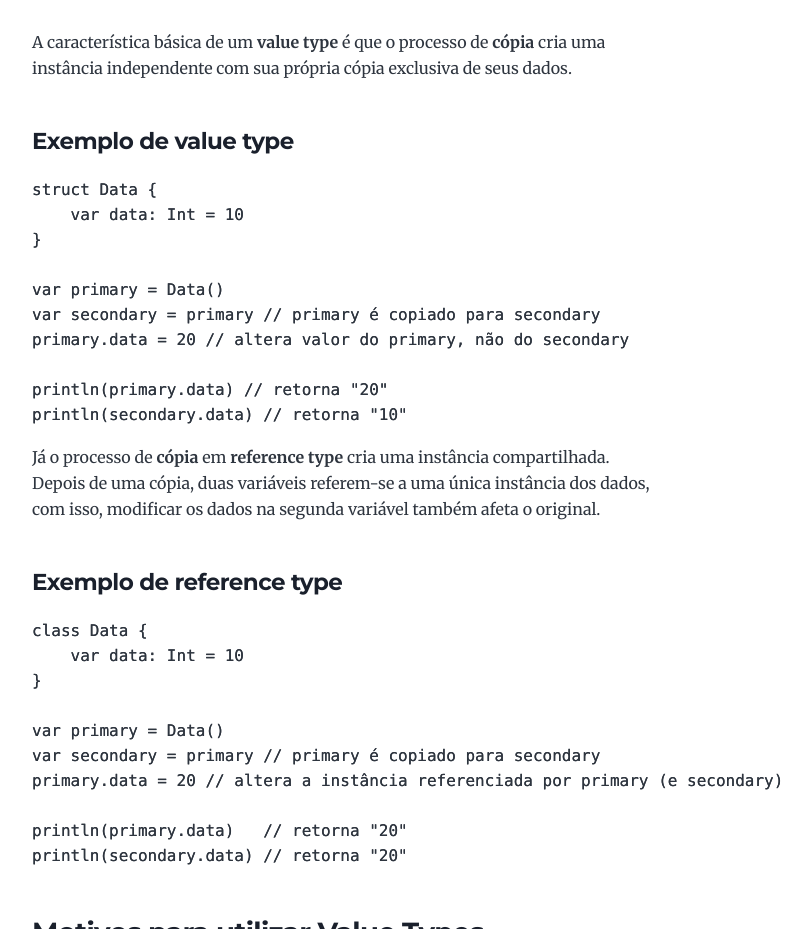
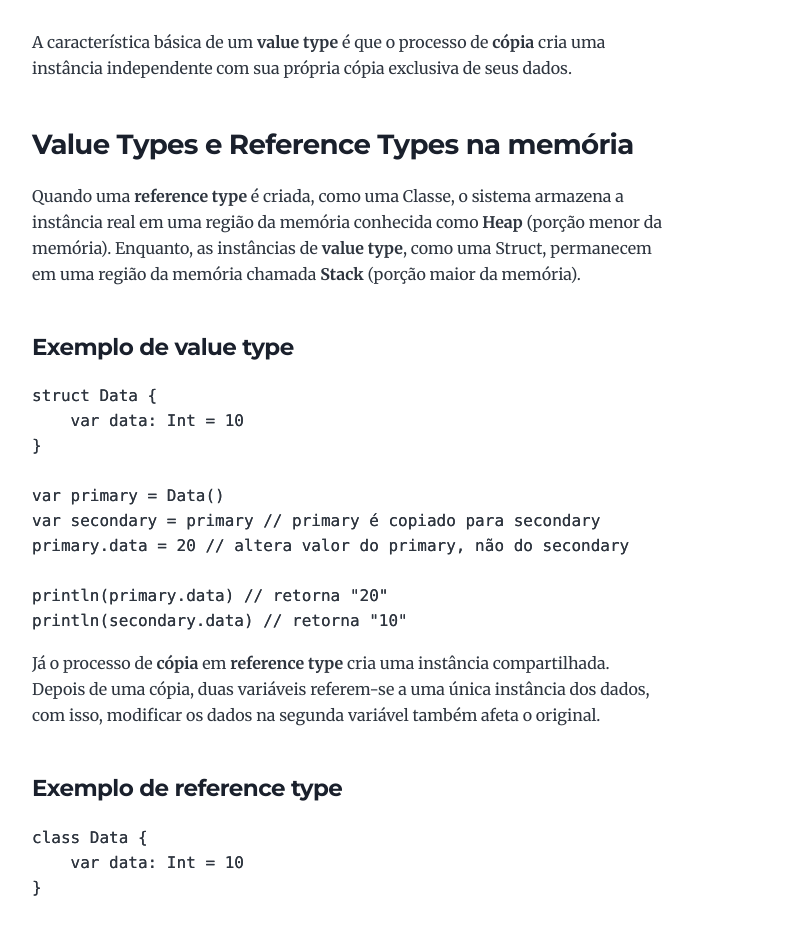
Before and after one commit to felipemendes/felipemendes.github.io, a Gatsby site: page /struct-vs-class/ in a window 1280 px wide. Shown: the part 1462-2391 px from the top of the page, without its empty margins (292-1103 px from the left). Built offline with nearby package versions, Linux system fonts and the light colour scheme; Gatsby itself is replaced by a stand-in of ours; some packages are replaced by stand-ins of ours; code samples lack their colours.

Commit message:
Improve struct-vs-class

```diff
--- a/content/blog/struct-vs-class.md
+++ b/content/blog/struct-vs-class.md
@@ -31,6 +31,10 @@ Outra diferença importante entre ambos é o tipo de cada. **Structs são Value
 Tipos em Swift são categorizados em duas situções: primeiro **value types** onde cada instância armazena uma **cópia única** dos dados. Além de `struct` , `enums`, `tuplas` e `primitivos` são value types. E segundo **reference types** onde as instâncias compartilham a **única cópia** dos dados, normalmente definido por uma `class`.
 
 A característica básica de um **value type** é que o processo de **cópia** cria uma instância independente com sua própria cópia exclusiva de seus dados.
+
+### Value Types e Reference Types na memória
+
+Quando uma **reference type** é criada, como uma Classe, o sistema armazena a instância real em uma região da memória conhecida como **Heap** (porção menor da memória). Enquanto, as instâncias de **value type**, como uma Struct, permanecem em uma região da memória chamada **Stack** (porção maior da memória).
 
 #### Exemplo de value type
 
```
